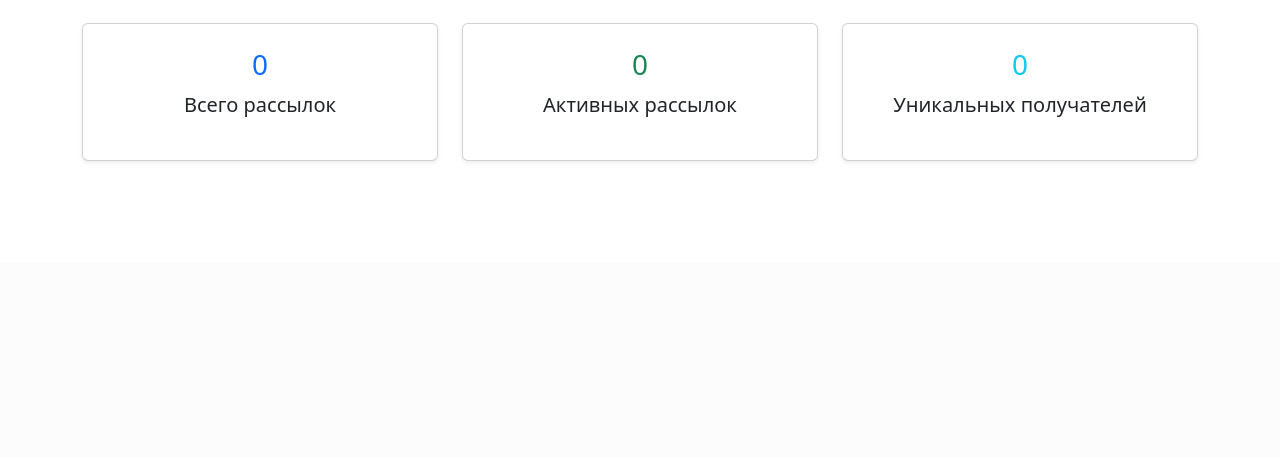
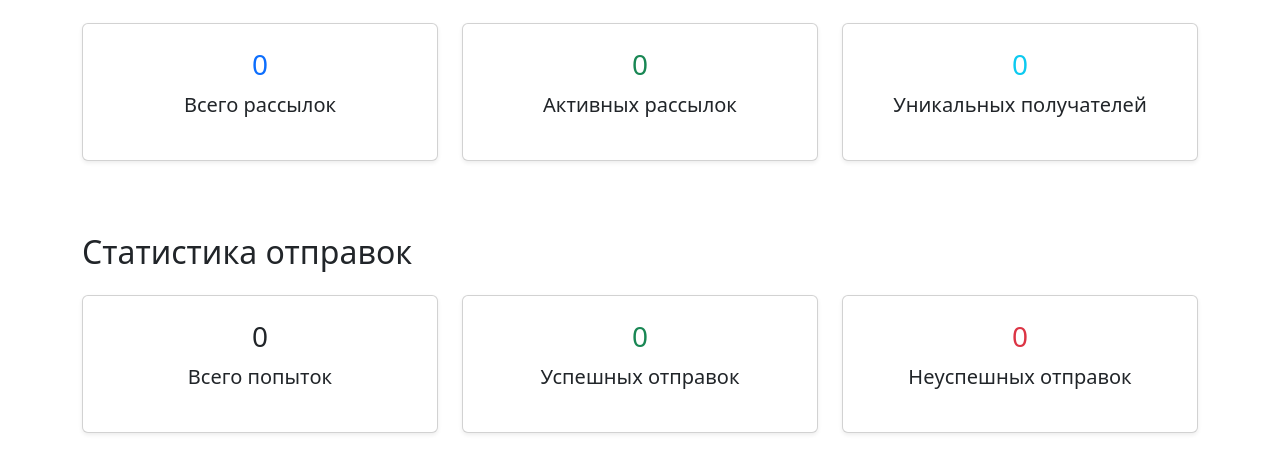
Before and after one commit to aleksejbelkin1017/Course_Work_Mailing_Service, a Django app: page / in a window 1280 px wide. Shown: the part 537-994 px from the top of the page. Before the commit the page ends 698 px from the top, so only its background shows below. Run offline with Django 5.2, Linux system fonts and the light colour scheme; data that the repository does not hold is empty.

Commit message:
mailing: добавлена статистика отправок (попытки) на главную

```diff
--- a/mailing/services.py
+++ b/mailing/services.py
@@ -13,9 +13,11 @@ def send_mailing(mailing: Mailing) -> tuple[bool, str]:
 
     # 1. Проверка времени
     if now < mailing.start_time:
-        return False, f"Рассылка ещё не началась. Начало: {mailing.start_time:%d.%m.%Y %H:%M}"
+        local_start = timezone.localtime(mailing.start_time)
+        return False, f"Рассылка ещё не началась. Начало: {local_start:%d.%m.%Y %H:%M}"
     if now > mailing.end_time:
-        return False, f"Рассылка уже завершена. Окончание: {mailing.end_time:%d.%m.%Y %H:%M}"
+        local_end = timezone.localtime(mailing.end_time)
+        return False, f"Рассылка уже завершена. Окончание: {local_end:%d.%m.%Y %H:%M}"
 
     # 2. Проверка наличия получателей
     recipients = mailing.recipients.all()
--- a/mailing/templates/mailing/index.html
+++ b/mailing/templates/mailing/index.html
@@ -11,6 +11,7 @@
     </div>
 </div>
 
+<!-- Блок 1: Основная статистика -->
 <h2 class="mb-4">Статистика</h2>
 <div class="row text-center">
     <div class="col-md-4">
@@ -32,4 +33,27 @@
         </div>
     </div>
 </div>
+
+<!-- Блок 2: Статистика отправок (Попытки) -->
+<h2 class="mt-5 mb-4">Статистика отправок</h2>
+<div class="row text-center">
+    <div class="col-md-4">
+        <div class="card shadow-sm p-4 mb-4">
+            <h3 class="text-dark">{{ total_attempts }}</h3>
+            <p class="fs-5">Всего попыток</p>
+        </div>
+    </div>
+    <div class="col-md-4">
+        <div class="card shadow-sm p-4 mb-4">
+            <h3 class="text-success">{{ success_attempts }}</h3>
+            <p class="fs-5">Успешных отправок</p>
+        </div>
+    </div>
+    <div class="col-md-4">
+        <div class="card shadow-sm p-4 mb-4">
+            <h3 class="text-danger">{{ failed_attempts }}</h3>
+            <p class="fs-5">Неуспешных отправок</p>
+        </div>
+    </div>
+</div>
 {% endblock %}
--- a/mailing/views.py
+++ b/mailing/views.py
@@ -6,7 +6,7 @@ from django.utils import timezone
 from django.views import View
 from django.views.generic import CreateView, DeleteView, ListView, UpdateView
 
-from mailing.models import Mailing, Message, Recipient
+from mailing.models import Mailing, Message, Recipient, Attempt
 from mailing.services import send_mailing
 
 
@@ -18,10 +18,8 @@ class OwnerQuerysetMixin:
     def get_queryset(self):
         qs = super().get_queryset()
         user = self.request.user
-        # Если это менеджер (в группе "Менеджеры") или админ — видит всё
         if user.is_superuser or user.groups.filter(name="Менеджеры").exists():
             return qs
-        # Иначе — только объекты, где он владелец
         return qs.filter(owner=user)
 
 
@@ -127,10 +125,8 @@ class MailingDeleteView(LoginRequiredMixin, OwnerQuerysetMixin, DeleteView):
     success_url = reverse_lazy("mailing:mailing_list")
 
 
-class MailingSendView(LoginRequiredMixin, OwnerQuerysetMixin, View):
+class MailingSendView(LoginRequiredMixin, View):
     def post(self, request, pk):
-        # get_object_or_404 сработает с учетом фильтрации из миксина (если переопределить get_object)
-        # Проще проверить вручную:
         mailing = get_object_or_404(Mailing, pk=pk)
         if not request.user.is_superuser and not request.user.groups.filter(name="Менеджеры").exists():
             if mailing.owner != request.user:
@@ -159,9 +155,17 @@ class IndexView(View):
         ).count()
         total_recipients = Recipient.objects.count()
 
+        # Статистика попыток
+        total_attempts = Attempt.objects.count()
+        success_attempts = Attempt.objects.filter(status=Attempt.STATUS_SUCCESS).count()
+        failed_attempts = Attempt.objects.filter(status=Attempt.STATUS_FAILED).count()
+
         context = {
             "total_mailings": total_mailings,
             "active_mailings": active_mailings,
             "total_recipients": total_recipients,
+            "total_attempts": total_attempts,
+            "success_attempts": success_attempts,
+            "failed_attempts": failed_attempts,
         }
         return render(request, "mailing/index.html", context)
```
